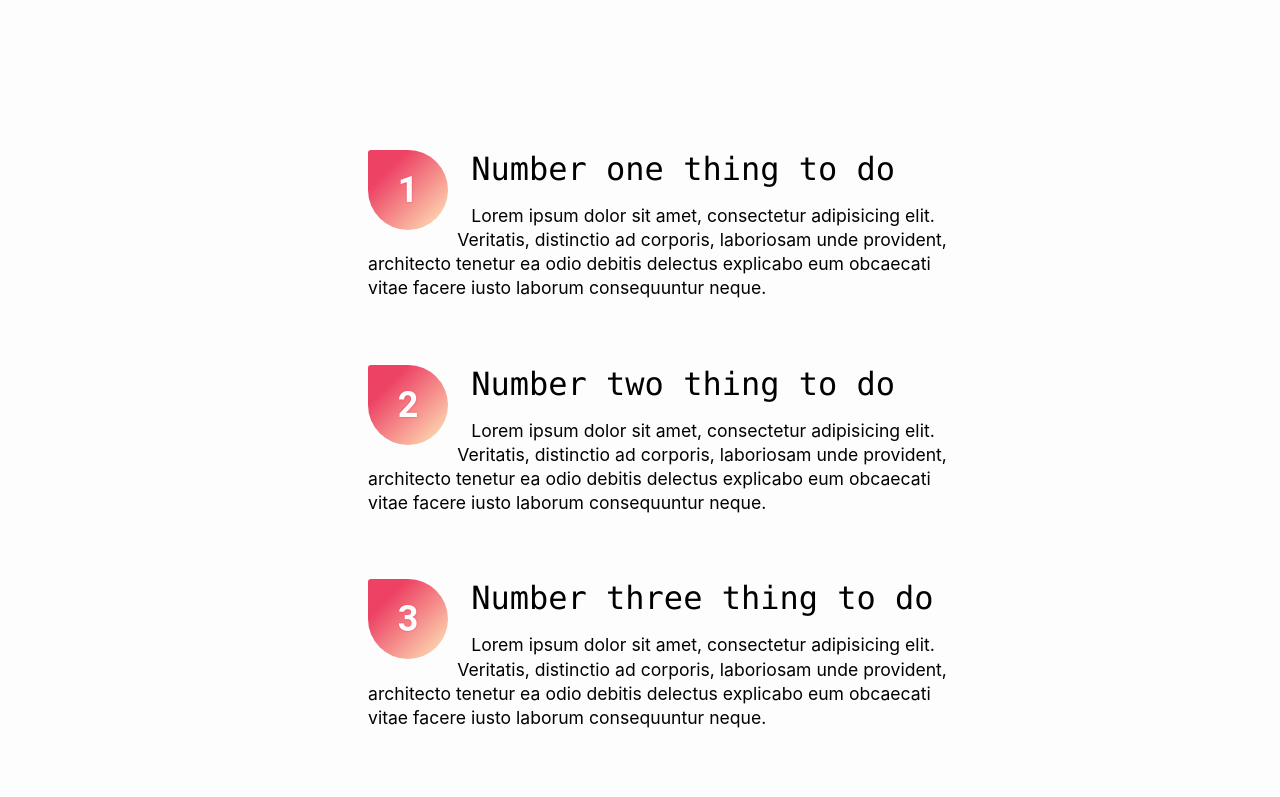
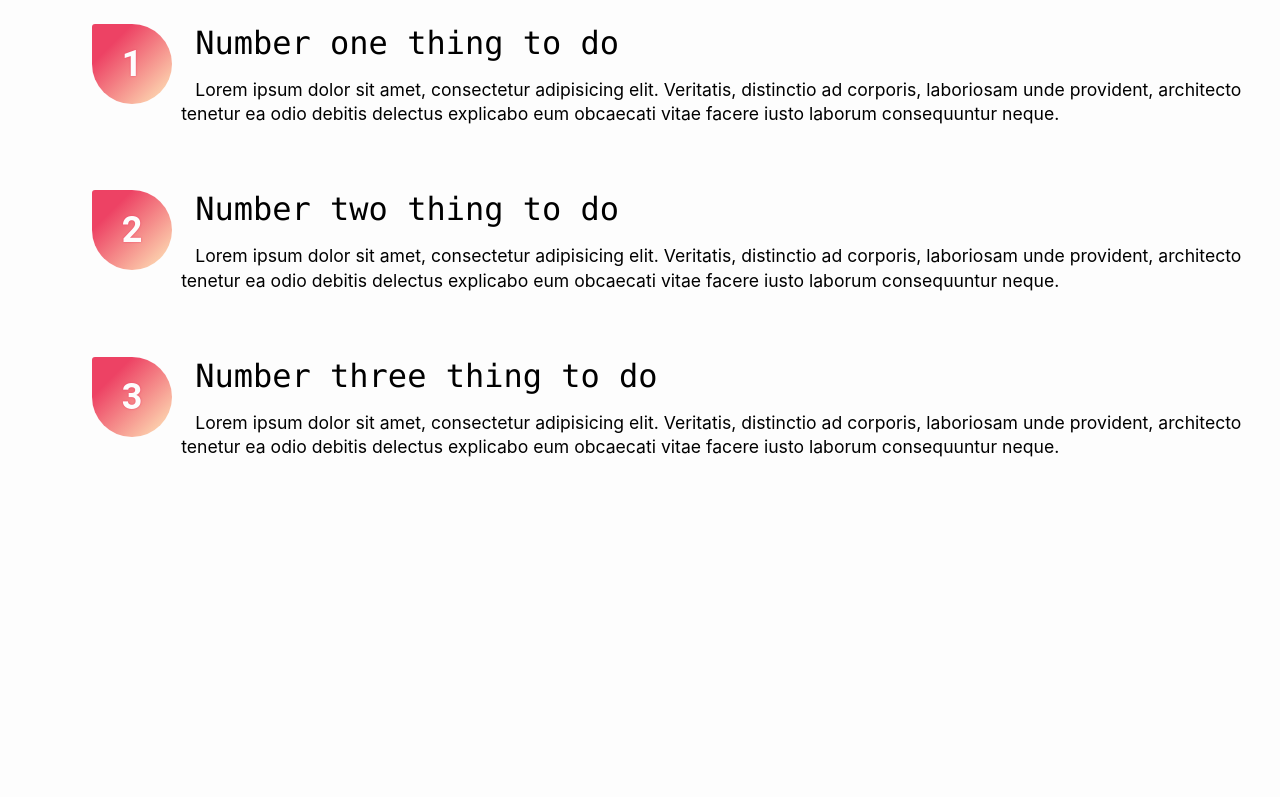
Before and after one commit to kirillkrylov/kayjaygroup, a plain HTML site: page pages/playbook-stage1.html in a window 1280 px wide. Drawn offline with Linux system fonts and the light colour scheme.

Commit message:
updated css

```diff
--- a/css/stage1.css
+++ b/css/stage1.css
@@ -10,7 +10,7 @@
 
 .list {
     list-style: none;
-    width: 600px;
+    width: auto;
     max-width: 90%;
 }
 
@@ -67,11 +67,11 @@
 body {
     width: 100%;
     height: 100%;
-    min-height: 100vh;
+    /* min-height: 100vh; */
     display: flex;
     justify-content: center;
     align-items: center;
     background: var(--bg);
     font-family: var(--font);
-    padding: 4rem 0;
+    /* padding: 4rem 0; */
 }
```
